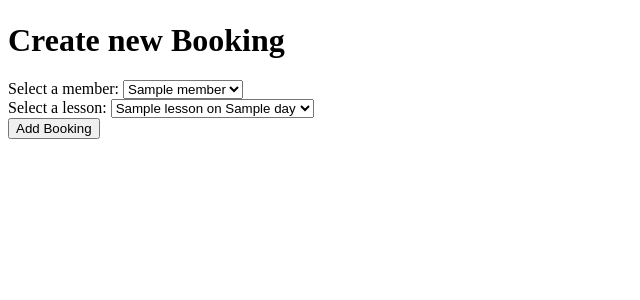
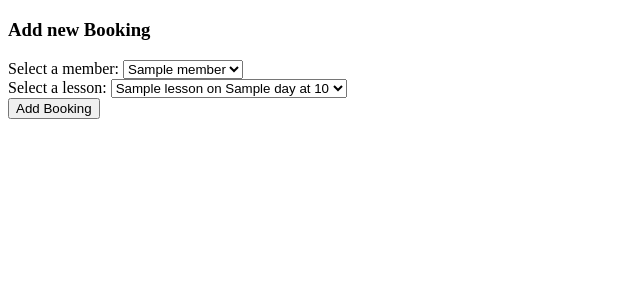
Before and after one commit to hollyhbrady/Peaches_Studio, a Flask app: page /bookings/new in a window 1280 px wide. Shown: the part 179-479 px from the top of the page, without its empty margins (0-640 px from the left). Run offline with Flask 2, Linux system fonts and the light colour scheme; a database or web service that is not in the repository returns one stand-in record (values such as "Sample title"); some libraries are stand-ins or nearby versions.

Commit message:
edited booking htmls for consistent formatting

```diff
--- a/templates/bookings/index.html
+++ b/templates/bookings/index.html
@@ -1,8 +1,10 @@
 {% extends 'base.html' %}
 
 {% block content %}
-<h1>Bookings</h1>
+<h2>Bookings</h2>
 <p><a href="/bookings/new">Add new Booking</a></p>
+<hr>
+<h3>Current Bookings</h3>
 <table>
   <tr>
     <th>Member</th>
--- a/templates/bookings/new.html
+++ b/templates/bookings/new.html
@@ -1,7 +1,7 @@
 {% extends 'base.html' %}
 
 {% block content %}
-<h1>Create new Booking</h1>
+<h3>Add new Booking</h3>
 
 <form action="/bookings/new" method="post">
   <div>
@@ -16,7 +16,7 @@
   <label for="lesson">Select a lesson:</label>
     <select name="lesson_id" id="lesson">
       {% for lesson in lessons %}
-      <option value="{{lesson.id}}">{{lesson.name}} on {{lesson.day}}</option>
+      <option value="{{lesson.id}}">{{lesson.name}} on {{lesson.day}} at {{lesson.duration}}</option>
       {% endfor %}
     </select>
   </div>
```
